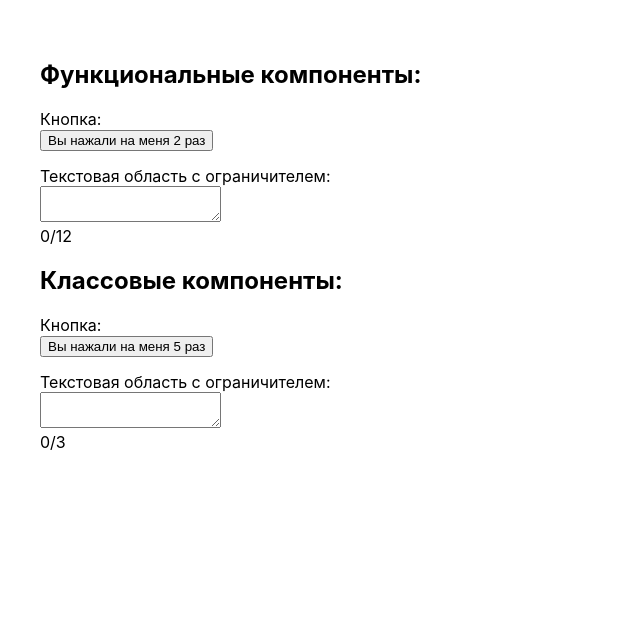
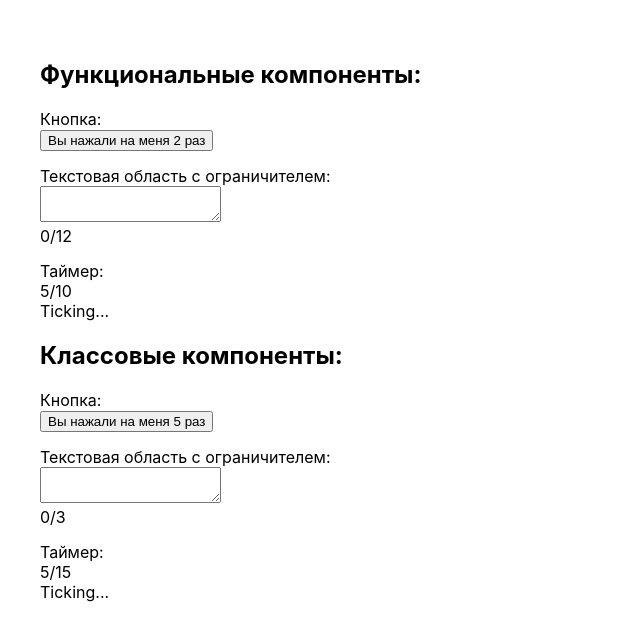
Before and after one commit to Valera-Palianov/lesson26-homework, a React (Create React App) app: page / in a window 1280 px wide. Shown: the top 640 px of the page, without its empty margins (0-640 px from the left). Built offline with nearby package versions, Linux system fonts and the light colour scheme.

Commit message:
Add timers

```diff
--- a/src/components/Classes/Classes.js
+++ b/src/components/Classes/Classes.js
@@ -1,6 +1,7 @@
 import React from "react";
 import Button from "./__button/__button";
 import Textarea from "./__textarea/__textarea";
+import Timer from "./__timer/__timer";
 
 class Classes extends React.PureComponent {
     render() {
@@ -9,6 +10,7 @@ class Classes extends React.PureComponent {
                 <h2>Классовые компоненты:</h2>
                 <Button initCount={5} />
                 <Textarea limiter={3}/>
+                <Timer sec={15}/>
             </div>
         )
     }
--- /dev/null
+++ b/src/components/Classes/__timer/__timer.js
@@ -0,0 +1,52 @@
+import React from "react";
+
+class Timer extends React.Component{
+    constructor(props) {
+        super(props)
+        this.state = {
+            done: false,
+            seconds: this.props.sec ? this.props.sec : 10,
+            current: 0,
+            intervalId: null
+        }
+
+        this.timer = this.timer.bind(this)
+    }
+
+    componentDidMount() {
+        const intervalId = setInterval(this.timer, 1000);
+        this.setState({intervalId: intervalId});
+    }
+
+    componentWillUnmount() {
+        clearInterval(this.state.intervalId);
+    }
+
+    timer() {
+        if(this.state.current === this.state.seconds) {
+            clearInterval(this.state.intervalId)
+        } else {
+            if(this.state.current === this.state.seconds - 1) {
+                this.setState({
+                    done: true
+                })
+            }
+            this.setState({
+                current: this.state.current + 1
+            })
+        }
+    }
+
+    render() {
+        let status = this.state.done ? "Done!" : "Ticking..."
+        return(
+            <div className="class__timer container__item">
+                Таймер:<br/>
+                {this.state.current}/{this.state.seconds}<br/>
+                {status}
+            </div>
+        )
+    }
+}
+
+export default Timer
--- a/src/components/Functional/Functional.js
+++ b/src/components/Functional/Functional.js
@@ -1,6 +1,7 @@
 import React from "react";
 import Button from "./__button/__button"
 import Textarea from "./__textarea/__textarea";
+import Timer from "./__timer/__timer";
 
 function Functional() {
     return(
@@ -8,6 +9,7 @@ function Functional() {
             <h2>Функциональные компоненты:</h2>
             <Button initCount={2} />
             <Textarea limiter={12}/>
+            <Timer />
         </div>
     )
 }
--- /dev/null
+++ b/src/components/Functional/__timer/__timer.js
@@ -0,0 +1,35 @@
+import React, {useState, useEffect} from "react";
+
+function Timer({sec}) {
+
+    const seconds = sec ? sec : 10
+
+    const [done, setDone] = useState(false)
+    const [current, setCurrent] = useState(0)
+
+    useEffect(() => {
+        const intervalId = setInterval(() => {
+            if(current === seconds) {
+                clearInterval(intervalId)
+            } else {
+                if(current === seconds - 1) {setDone(true)}
+                setCurrent(current + 1)
+            }
+        }, 1000);
+
+        return () => {
+            clearInterval(intervalId)
+        }
+    })
+
+    let status = done ? "Done!" : "Ticking..."
+    return(
+        <div className="functional__timer container__item">
+            Таймер:<br/>
+            {current}/{seconds}<br/>
+            {status}
+        </div>
+    )
+}
+
+export default Timer
```
